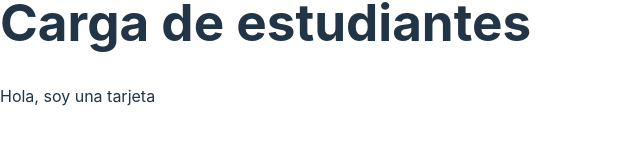
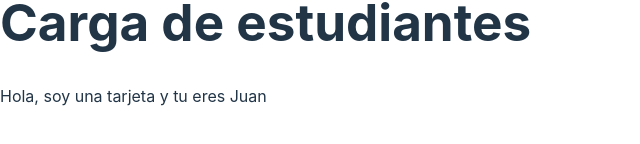
Before and after one commit to jehansel-DigitalHouse/fe-primeraEvaluacion, a React (Vite) app: page / in a window 1280 px wide. Shown: the part 366-510 px from the top of the page, without its empty margins (0-640 px from the left). Built offline with nearby package versions, Linux system fonts and the light colour scheme.

Commit message:
Le pasé un props a Card

```diff
--- a/src/App.jsx
+++ b/src/App.jsx
@@ -6,7 +6,7 @@ function App() {
 		<div className="App">
 			<h1>Carga de estudiantes</h1>
 			<form></form>
-			<Card />
+			<Card estudiante="Juan" />
 		</div>
 	);
 }
--- a/src/components/Card.jsx
+++ b/src/components/Card.jsx
@@ -1,7 +1,5 @@
-import React from "react";
-
-const Card = () => {
-	return <div>Hola, soy una tarjeta</div>;
+const Card = ({ estudiante }) => {
+	return <div>Hola, soy una tarjeta y tu eres {estudiante}</div>;
 };
 
 export default Card;
```
